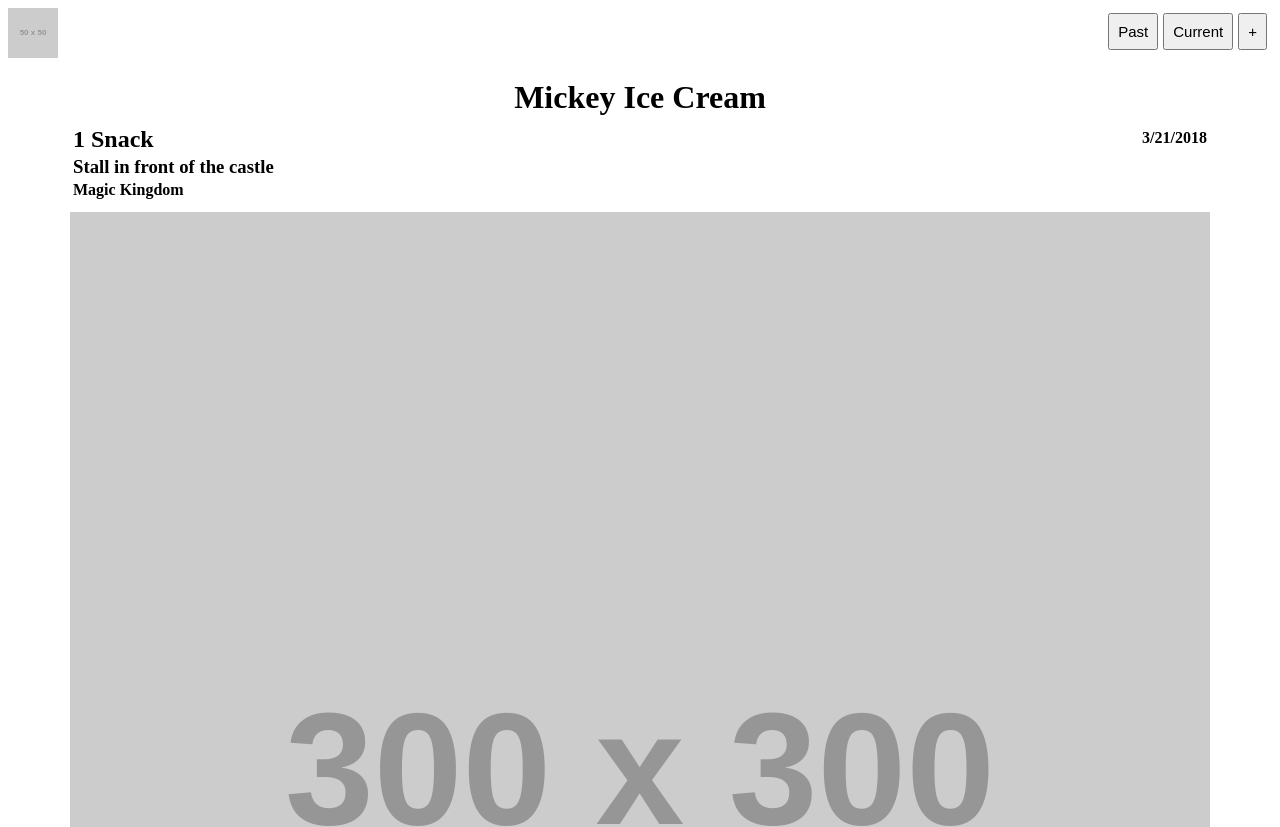
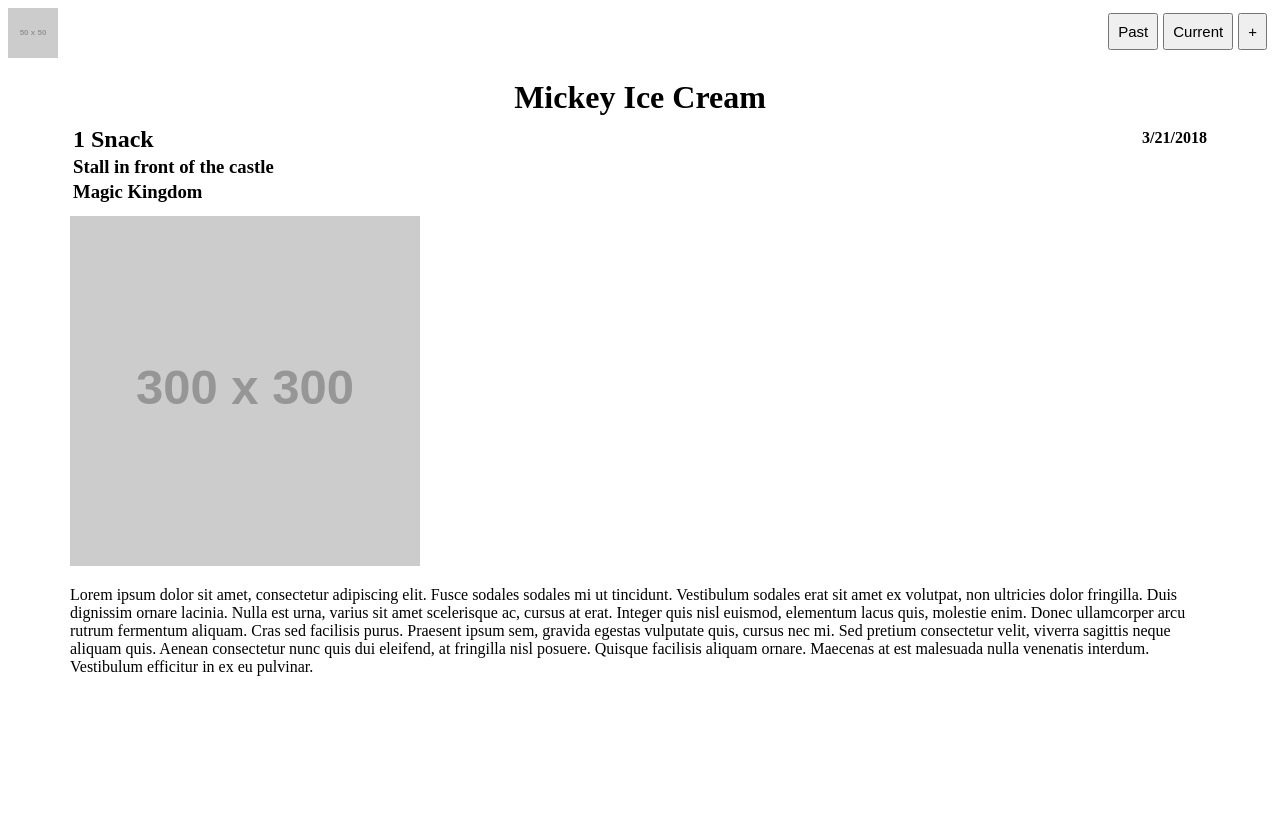
Before and after one commit to christinakerr/disney-dining-tracker, a React (Create React App) app in the folder client/: page /detail/1 in a window 1280 px wide. Shown: the top 827 px of the page. After the commit the page ends 800 px from the top, so only its background shows below. Built offline with nearby package versions, Linux system fonts and the light colour scheme.

Commit message:
Adjusted margins on food list items on home page

```diff
--- a/client/src/components/FoodItem.js
+++ b/client/src/components/FoodItem.js
@@ -25,6 +25,7 @@ const section = css`
     background-color: LightGrey;
     margin: 10px auto;
     padding: 10px;
+    padding-top: 0px;
     padding-bottom: 15px;
     h3 {
         margin: 0;
--- a/client/src/pages/FoodDetail.js
+++ b/client/src/pages/FoodDetail.js
@@ -17,7 +17,7 @@ function FoodDetail(){
             <H4 className="date">3/21/2018</H4>
             <H2>1 Snack</H2>
             <H3>Stall in front of the castle</H3>
-            <H4>Magic Kingdom</H4>
+            <H3>Magic Kingdom</H3>
             <img src="http://via.placeholder.com/300" alt="placeholder" />
             <P>Lorem ipsum dolor sit amet, consectetur adipiscing elit. Fusce sodales sodales mi ut tincidunt. Vestibulum sodales erat sit amet ex volutpat, non ultricies dolor fringilla. Duis dignissim ornare lacinia. Nulla est urna, varius sit amet scelerisque ac, cursus at erat. Integer quis nisl euismod, elementum lacus quis, molestie enim. Donec ullamcorper arcu rutrum fermentum aliquam. Cras sed facilisis purus. Praesent ipsum sem, gravida egestas vulputate quis, cursus nec mi. Sed pretium consectetur velit, viverra sagittis neque aliquam quis. Aenean consectetur nunc quis dui eleifend, at fringilla nisl posuere. Quisque facilisis aliquam ornare. Maecenas at est malesuada nulla venenatis interdum. Vestibulum efficitur in ex eu pulvinar.</P>
         </div>
@@ -29,6 +29,7 @@ export default FoodDetail;
 const pageStyles = css`
     img {
         width: 100%;
+        max-width: 350px;
         margin-top: 10px;
     }
     h1{
```
